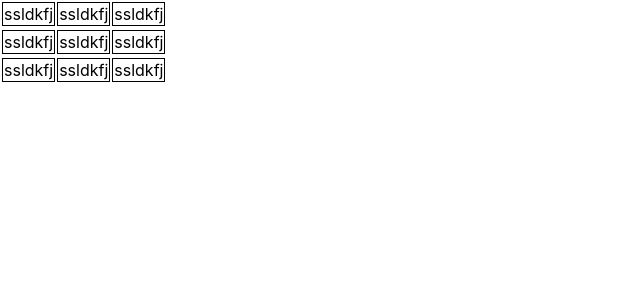
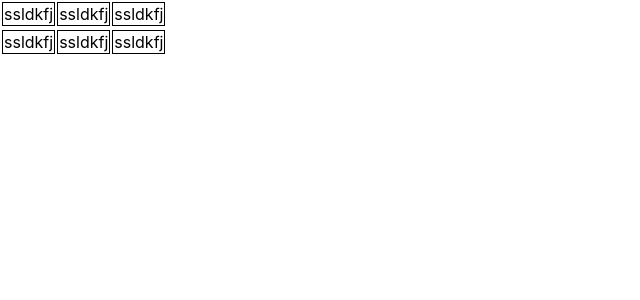
Before and after one commit to nonkulos/calendarapp, a React (Create React App) app in the folder calendarapp/: page / in a window 1280 px wide. Shown: the top 300 px of the page, without its empty margins (0-640 px from the left). Built offline with nearby package versions, Linux system fonts and the light colour scheme.

Commit message:
Test commit from different branch

```diff
--- a/calendarapp/src/App.js
+++ b/calendarapp/src/App.js
@@ -18,12 +18,6 @@ function App() {
         <Boxes />
         <Boxes />
       </table>
-
-      <table>
-        <Boxes />
-        <Boxes />
-        <Boxes />
-      </table>
     </>
   );
 }
```
